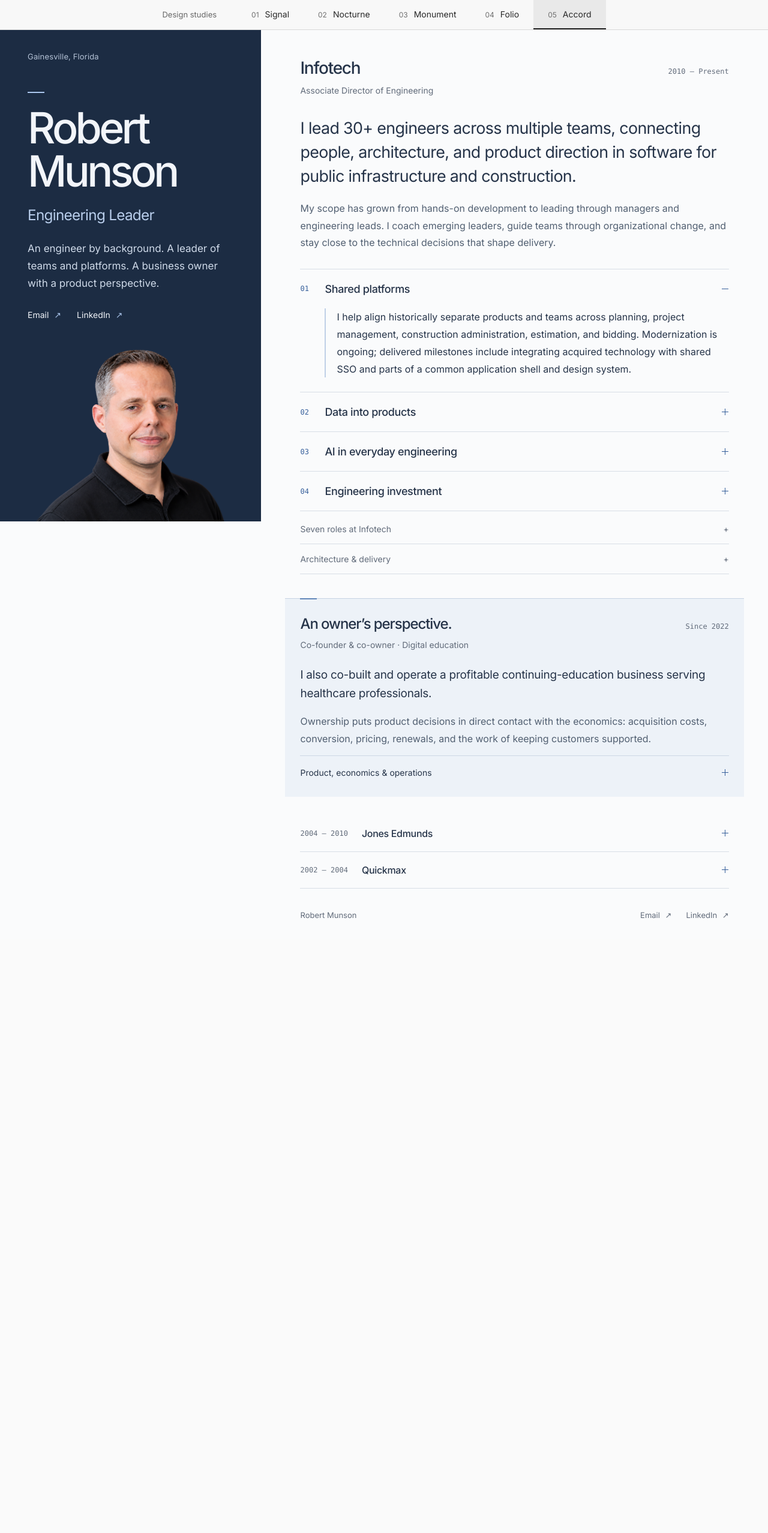
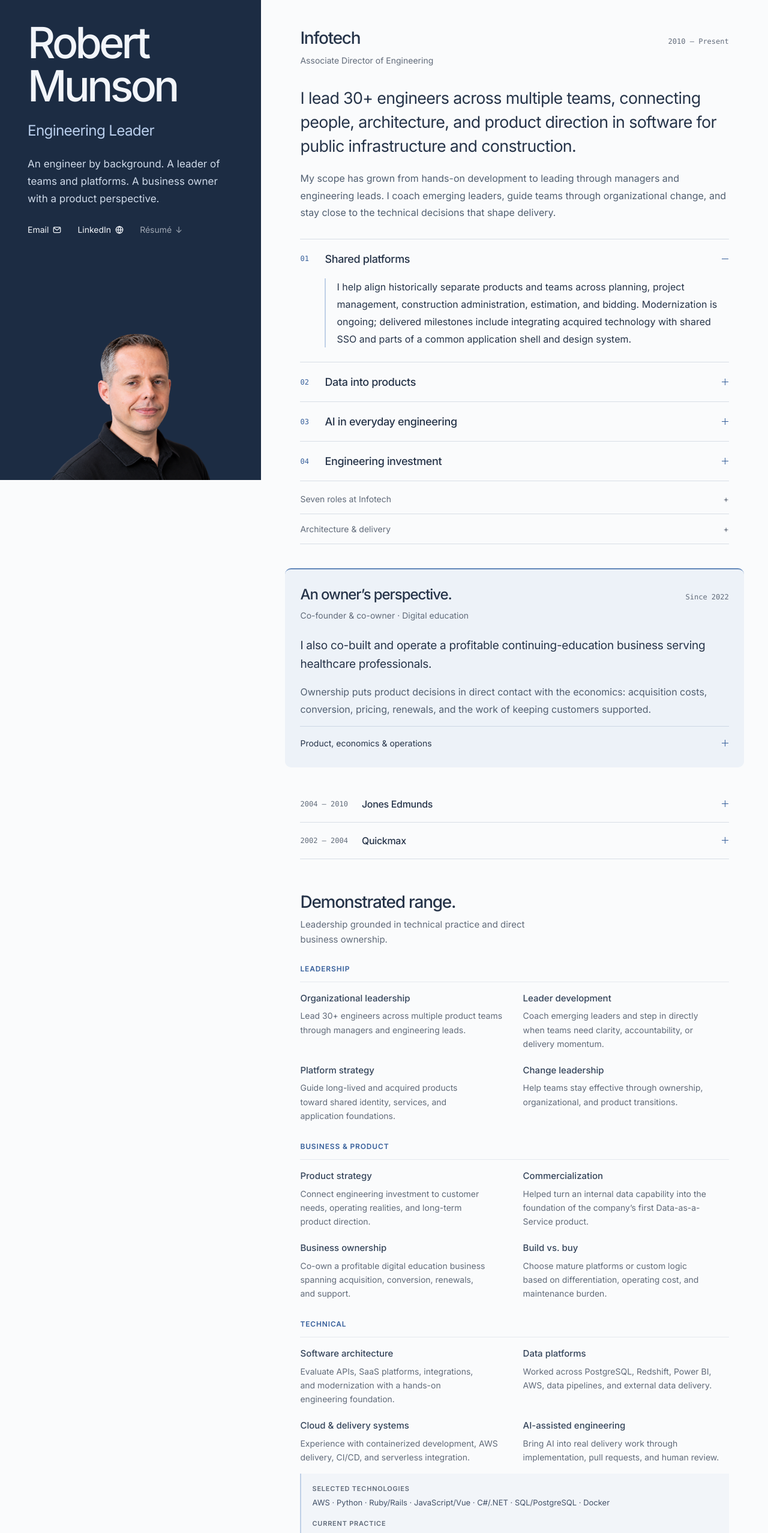
Before and after one commit to munsonrobl/munsonrobl.github.io, a Vue app: page / in a window 1280 px wide. Shown: the top 2555 px of the page at 60% size. Before the commit the page ends 1566 px from the top, so only its background shows below. Built offline with nearby package versions, Linux system fonts and the light colour scheme.

Commit message:
Promote Accord as current resume site

```diff
--- a/index.html
+++ b/index.html
@@ -4,7 +4,7 @@
     <meta charset="UTF-8" />
     <meta name="viewport" content="width=device-width, initial-scale=1.0" />
     <meta name="description" content="Robert Munson — engineering leader and business owner. A career spanning software architecture, platform modernization, team leadership, and digital education." />
-    <meta name="theme-color" content="#fdfdfc" />
+    <meta name="theme-color" content="#1c2c43" />
     <title>Robert Munson — Engineering Leader</title>
   </head>
   <body>
--- a/src/App.vue
+++ b/src/App.vue
@@ -1,46 +1,7 @@
 <script setup lang="ts">
-import { computed, onMounted, onUnmounted, ref, watch } from 'vue'
-import Signal from './designs/Signal.vue'
-import Nocturne from './designs/Nocturne.vue'
-import Monument from './designs/Monument.vue'
-import Folio from './designs/Folio.vue'
 import Accord from './designs/Accord.vue'
-
-const designs = [
-  { id: 'signal', name: 'Signal', component: Signal, color: '#244be5' },
-  { id: 'nocturne', name: 'Nocturne', component: Nocturne, color: '#211b27' },
-  { id: 'monument', name: 'Monument', component: Monument, color: '#eee9de' },
-  { id: 'folio', name: 'Folio', component: Folio, color: '#fdfdfc' },
-  { id: 'accord', name: 'Accord', component: Accord, color: '#1c2c43' },
-] as const
-type Design = typeof designs[number]['id']
-function requestedDesign(): Design {
-  const value = new URLSearchParams(window.location.search).get('design')
-  return designs.find(design => design.id === value)?.id ?? 'accord'
-}
-const selected = ref<Design>(requestedDesign())
-const active = computed(() => designs.find(design => design.id === selected.value)!)
-function syncFromLocation() { selected.value = requestedDesign() }
-onMounted(() => window.addEventListener('popstate', syncFromLocation))
-onUnmounted(() => window.removeEventListener('popstate', syncFromLocation))
-watch(selected, () => {
-  const url = new URL(window.location.href)
-  url.searchParams.set('design', selected.value)
-  url.searchParams.delete('style')
-  url.hash = ''
-  window.history.replaceState({}, '', url)
-  window.scrollTo({ top: 0, behavior: 'instant' })
-})
-watch(active, design => {
-  document.title = `Robert Munson — ${design.name}`
-  document.querySelector('meta[name="theme-color"]')?.setAttribute('content', design.color)
-}, { immediate: true })
 </script>
 <template>
   <a class="skip-link" href="#main-content">Skip to career</a>
-  <nav class="design-picker" aria-label="Compare designs">
-    <span>Design studies</span>
-    <button v-for="(design, index) in designs" :key="design.id" type="button" :aria-pressed="selected === design.id" @click="selected = design.id"><span class="picker-number">0{{ index + 1 }}</span>{{ design.name }}</button>
-  </nav>
-  <component :is="active.component" :key="selected" />
+  <Accord />
 </template>
--- /dev/null
+++ b/src/components/AccordCapabilities.vue
@@ -0,0 +1,35 @@
+<script setup lang="ts">
+import { capabilityGroups, currentPractice, selectedTechnologies } from '../data/capabilities'
+</script>
+
+<template>
+  <section class="accord-capabilities" aria-labelledby="accord-capabilities-heading">
+    <header class="accord-capabilities-heading">
+      <h2 id="accord-capabilities-heading">Demonstrated range.</h2>
+      <p>Leadership grounded in technical practice and direct business ownership.</p>
+    </header>
+
+    <div class="accord-capability-grid">
+      <article v-for="group in capabilityGroups" :key="group.title" class="accord-capability-group">
+        <h3>{{ group.title }}</h3>
+        <div class="accord-capability-items">
+          <div v-for="item in group.items" :key="item.name" class="accord-capability-item">
+            <h4>{{ item.name }}</h4>
+            <p>{{ item.proof }}</p>
+          </div>
+        </div>
+      </article>
+    </div>
+
+    <div class="accord-technology-record">
+      <div>
+        <h3>Selected technologies</h3>
+        <p>{{ selectedTechnologies.join(' · ') }}</p>
+      </div>
+      <div>
+        <h3>Current practice</h3>
+        <p>{{ currentPractice.join(' · ') }}</p>
+      </div>
+    </div>
+  </section>
+</template>
--- a/src/components/CapabilitiesSection.vue
+++ b/src/components/CapabilitiesSection.vue
@@ -14,7 +14,7 @@ import { capabilityGroups, selectedTechnologies } from '../data/capabilities'
       <article v-for="group in capabilityGroups" :key="group.title" class="capability-card">
         <h3>{{ group.title }}</h3>
         <ul>
-          <li v-for="item in group.items" :key="item">{{ item }}</li>
+          <li v-for="item in group.items" :key="item.name">{{ item.name }}</li>
         </ul>
       </article>
     </div>
--- /dev/null
+++ b/src/components/ContactIcon.vue
@@ -0,0 +1,14 @@
+<script setup lang="ts">
+defineProps<{ type: 'email' | 'website' }>()
+</script>
+
+<template>
+  <svg v-if="type === 'email'" class="contact-icon" viewBox="0 0 16 16" aria-hidden="true" fill="none">
+    <rect x="2.25" y="3.5" width="11.5" height="9" rx="1.5" stroke="currentColor" stroke-width="1.25" />
+    <path d="m3.25 5 4.75 3.75L12.75 5" stroke="currentColor" stroke-width="1.25" stroke-linecap="round" stroke-linejoin="round" />
+  </svg>
+  <svg v-else class="contact-icon" viewBox="0 0 16 16" aria-hidden="true" fill="none">
+    <circle cx="8" cy="8" r="5.75" stroke="currentColor" stroke-width="1.25" />
+    <path d="M2.5 8h11M8 2.25c1.45 1.55 2.2 3.46 2.2 5.75S9.45 12.2 8 13.75C6.55 12.2 5.8 10.29 5.8 8S6.55 3.8 8 2.25Z" stroke="currentColor" stroke-width="1.25" stroke-linecap="round" stroke-linejoin="round" />
+  </svg>
+</template>
--- a/src/components/SiteFooter.vue
+++ b/src/components/SiteFooter.vue
@@ -1,6 +1,7 @@
 <script setup lang="ts">
 import { externalLinks } from '../data/links'
 import ArrowIcon from './ArrowIcon.vue'
+import ContactIcon from './ContactIcon.vue'
 </script>
 
 <template>
@@ -11,8 +12,8 @@ import ArrowIcon from './ArrowIcon.vue'
           <h2 id="contact-heading">Contact</h2>
         </div>
       <div class="contact-links">
-        <a :href="externalLinks.linkedin" target="_blank" rel="noreferrer">LinkedIn <ArrowIcon /></a>
-        <a :href="externalLinks.email">robmunson@gmail.com <ArrowIcon /></a>
+        <a :href="externalLinks.linkedin" target="_blank" rel="noreferrer">LinkedIn <ContactIcon type="website" /></a>
+        <a :href="externalLinks.email">robmunson@gmail.com <ContactIcon type="email" /></a>
         <a v-if="externalLinks.resumeUrl" :href="externalLinks.resumeUrl" download>Download résumé <ArrowIcon /></a>
         <span v-else class="resume-placeholder" role="link" aria-disabled="true">Download résumé <span class="resume-status">Coming soon</span></span>
       </div>
--- a/src/data/capabilities.ts
+++ b/src/data/capabilities.ts
@@ -2,40 +2,64 @@ export const capabilityGroups = [
   {
     title: 'Leadership',
     items: [
-      'Engineering Strategy',
-      'Organizational Leadership',
-      'Leader Development',
-      'Platform Strategy',
-      'Product Delivery',
-      'Resource Planning',
-      'Technical Governance',
-      'Change Leadership',
+      {
+        name: 'Organizational leadership',
+        proof: 'Lead 30+ engineers across multiple product teams through managers and engineering leads.',
+      },
+      {
+        name: 'Leader development',
+        proof: 'Coach emerging leaders and step in directly when teams need clarity, accountability, or delivery momentum.',
+      },
+      {
+        name: 'Platform strategy',
+        proof: 'Guide long-lived and acquired products toward shared identity, services, and application foundations.',
+      },
+      {
+        name: 'Change leadership',
+        proof: 'Help teams stay effective through ownership, organizational, and product transitions.',
+      },
     ],
   },
   {
     title: 'Business & Product',
     items: [
-      'Product Strategy',
-      'Commercialization',
-      'Go-to-Market',
-      'Customer Experience',
-      'P&L Management',
-      'Private Equity',
-      'Technical Due Diligence',
-      'Build vs. Buy',
+      {
+        name: 'Product strategy',
+        proof: 'Connect engineering investment to customer needs, operating realities, and long-term product direction.',
+      },
+      {
+        name: 'Commercialization',
+        proof: 'Helped turn an internal data capability into the foundation of the company\u2019s first Data-as-a-Service product.',
+      },
+      {
+        name: 'Business ownership',
+        proof: 'Co-own a profitable digital education business spanning acquisition, conversion, renewals, and support.',
+      },
+      {
+        name: 'Build vs. buy',
+        proof: 'Choose mature platforms or custom logic based on differentiation, operating cost, and maintenance burden.',
+      },
     ],
   },
   {
     title: 'Technical',
     items: [
-      'Software Architecture',
-      'Platform Engineering',
-      'Cloud Architecture',
-      'Data Platforms',
-      'APIs & Integrations',
-      'DevOps / CI/CD',
-      'AI-Assisted Engineering',
-      'Agentic Development',
+      {
+        name: 'Software architecture',
+        proof: 'Evaluate APIs, SaaS platforms, integrations, and modernization with a hands-on engineering foundation.',
+      },
+      {
+        name: 'Data platforms',
+        proof: 'Worked across PostgreSQL, Redshift, Power BI, AWS, data pipelines, and external data delivery.',
+      },
+      {
+        name: 'Cloud & delivery systems',
+        proof: 'Experience with containerized development, AWS delivery, CI/CD, and serverless integration.',
+      },
+      {
+        name: 'AI-assisted engineering',
+        proof: 'Bring AI into real delivery work through implementation, pull requests, and human review.',
+      },
     ],
   },
 ] as const
@@ -48,6 +72,10 @@ export const selectedTechnologies = [
   'C#/.NET',
   'SQL/PostgreSQL',
   'Docker',
+] as const
+
+export const currentPractice = [
+  'GitHub Copilot',
   'Cursor',
   'Claude',
   'Codex',
--- a/src/designs/Accord.vue
+++ b/src/designs/Accord.vue
@@ -3,6 +3,7 @@ import { story } from '../data/story'
 import { experience } from '../data/experience'
 import ContactLinks from './ContactLinks.vue'
 import CareerRecord from './CareerRecord.vue'
+import AccordCapabilities from '../components/AccordCapabilities.vue'
 
 const headshot = new URL('../../assets/img/headshot-transparent.png', import.meta.url).href
 </script>
@@ -10,15 +11,16 @@ const headshot = new URL('../../assets/img/headshot-transparent.png', import.met
 <template>
   <div class="accord design-surface">
     <header class="accord-identity">
-      <span class="accord-location">Gainesville, Florida</span>
       <div class="accord-name">
         <h1>Robert<br />Munson</h1>
         <p>Engineering Leader</p>
       </div>
       <p class="accord-intro">{{ story.intro }}</p>
-      <ContactLinks />
-      <div class="accord-portrait">
-        <img :src="headshot" alt="Robert Munson" width="1303" height="1207" fetchpriority="high" />
+      <div class="accord-profile">
+        <div class="accord-portrait">
+          <img :src="headshot" alt="Robert Munson" width="1303" height="1207" fetchpriority="high" />
+        </div>
+        <ContactLinks />
       </div>
     </header>
 
@@ -79,6 +81,8 @@ const headshot = new URL('../../assets/img/headshot-transparent.png', import.met
         </details>
       </div>
 
+      <AccordCapabilities />
+
       <footer><span>Robert Munson</span><ContactLinks /></footer>
     </main>
   </div>
--- a/src/designs/ContactLinks.vue
+++ b/src/designs/ContactLinks.vue
@@ -1,10 +1,12 @@
 <script setup lang="ts">
 import { externalLinks } from '../data/links'
+import ContactIcon from '../components/ContactIcon.vue'
 </script>
 <template>
   <nav class="contact-links" aria-label="Contact">
-    <a :href="externalLinks.email">Email <span aria-hidden="true">↗</span></a>
-    <a :href="externalLinks.linkedin" target="_blank" rel="noreferrer">LinkedIn <span aria-hidden="true">↗</span></a>
+    <a :href="externalLinks.email">Email <ContactIcon type="email" /></a>
+    <a :href="externalLinks.linkedin" target="_blank" rel="noreferrer">LinkedIn <ContactIcon type="website" /></a>
     <a v-if="externalLinks.resumeUrl" :href="externalLinks.resumeUrl" download>Résumé ↓</a>
+    <span v-else class="resume-link-placeholder" role="link" aria-disabled="true" aria-label="Résumé download coming soon">Résumé <span aria-hidden="true">↓</span></span>
   </nav>
 </template>
--- a/src/designs/accord.css
+++ b/src/designs/accord.css
@@ -5,33 +5,33 @@
   --accent: #365f9b;
   display: grid;
   grid-template-columns: minmax(310px, 34%) minmax(0, 1fr);
-  min-height: calc(100svh - 50px);
+  min-height: 100svh;
   color: #263449;
   background: #fafbfc;
   font-family: "Avenir Next", Avenir, Inter, sans-serif;
 }
 .accord-identity {
   position: sticky;
-  top: 50px;
+  top: 0;
   align-self: start;
   display: flex;
   flex-direction: column;
-  min-height: calc(100svh - 50px);
+  min-height: 100svh;
   padding: 35px clamp(28px, 3.6vw, 65px) 0;
   color: #f2f5fa;
   background: #1c2c43;
   overflow: hidden;
 }
-.accord-location { color: #b4c2d6; font-size: .8125rem; letter-spacing: .01em; }
-.accord-name { margin-top: clamp(36px, 6vh, 64px); }
-.accord-name::before { content: ''; display: block; width: 28px; height: 2px; margin-bottom: 22px; background: #abc6ed; }
+.accord-name { margin-top: 0; }
 .accord h1 { font-size: clamp(3.375rem, 5.6vw, 5.5rem); line-height: 1.01; letter-spacing: -.065em; font-weight: 500; }
 .accord-name > p { margin: 20px 0 0; font-size: clamp(1.25rem, 1.9vw, 1.625rem); letter-spacing: -.03em; line-height: 1.4; color: #b9ceec; }
 .accord-intro { max-width: 330px; margin: 25px 0 19px; color: #cfdae9; font-size: 1.0625rem; line-height: 1.7; }
+.accord-profile { display: contents; }
 .accord-identity .contact-links { font-size: .875rem; gap: 26px; }
+.accord-profile .contact-links { order: 1; }
 .accord-identity .contact-links a span { color: #a8c3e9; }
-.accord-portrait { margin: auto -10px 0; padding-top: 30px; }
-.accord-portrait img { display: block; width: min(100%, 320px); height: auto; margin-inline: auto; }
+.accord-portrait { order: 2; margin: auto -10px 0; padding-top: 30px; }
+.accord-portrait img { display: block; width: min(85%, 272px); height: auto; margin-inline: auto; }
 .accord-content { width: 100%; max-width: 1020px; padding: 46px clamp(30px, 5.1vw, 86px) 22px; }
 .accord-company { display: flex; align-items: baseline; justify-content: space-between; gap: 15px; }
 .accord-company h2 { font-size: 1.75rem; font-weight: 500; line-height: 1.25; letter-spacing: -.045em; }
@@ -60,20 +60,33 @@
 .accord .career-record summary { font-size: .875rem; padding-block: 14px; color: var(--muted); }
 .accord .career-record summary:hover { color: var(--accent); }
 .accord .career-record .expanded-copy { padding-top: 5px; }
-.accord-business { position: relative; margin: 40px -25px 31px; padding: 27px 25px 12px; background: #edf2f8; border-top: 1px solid #c6d2e2; }
-.accord-business::before { position: absolute; content: ''; width: 28px; height: 2px; background: #6287b9; top: -1px; left: 25px; }
+.accord-business { margin: 40px -25px 31px; padding: 27px 25px 12px; background: #edf2f8; border-top: 2px solid #6287b9; border-radius: 10px; }
 .accord-business .accord-company h2 { font-size: 1.5rem; }
 .accord-business-lead { margin: 22px 0 16px; font-size: 1.1875rem; line-height: 1.65; letter-spacing: -.015em; }
 .accord-business > p:not(.accord-role):not(.accord-business-lead) { color: #515f71; margin-bottom: 14px; }
 .accord-business details { border-top: 1px solid #cdd7e4; }
 .accord-business summary { font-size: .875rem; line-height: 1.7; padding-block: 16px; }
 .accord-business-detail { padding-top: 4px; }
+.accord-capabilities { margin: 54px 0 38px; }
+.accord-capabilities-heading { margin-bottom: 27px; }
+.accord-capabilities-heading h2 { font-size: 1.75rem; font-weight: 500; line-height: 1.25; letter-spacing: -.045em; }
+.accord-capabilities-heading > p { max-width: 520px; margin: 8px 0 0; color: var(--muted); font-size: .9375rem; line-height: 1.65; }
+.accord-capability-grid { display: grid; grid-template-columns: 1fr; gap: 31px; }
+.accord-capability-group { padding: 0; }
+.accord-capability-group > h3 { margin-bottom: 12px; color: var(--accent); font-size: .75rem; font-weight: 600; line-height: 1.5; letter-spacing: .07em; text-transform: uppercase; }
+.accord-capability-items { display: grid; grid-template-columns: repeat(2, minmax(0, 1fr)); gap: 22px 28px; border-top: 1px solid #e5e9ef; padding-top: 16px; }
+.accord-capability-item { padding: 0; }
+.accord-capability-item h4 { margin: 0 0 7px; color: #34445a; font-size: .9375rem; font-weight: 500; line-height: 1.45; }
+.accord-capability-item p { margin: 0; color: var(--muted); font-size: .875rem; line-height: 1.65; }
+.accord-technology-record { display: grid; grid-template-columns: 1fr; gap: 15px; margin-top: 16px; padding: 17px 18px; border-left: 2px solid #bfd0e7; background: #f2f5f9; }
+.accord-technology-record h3 { margin-bottom: 5px; color: var(--muted); font-size: .6875rem; font-weight: 600; line-height: 1.5; letter-spacing: .07em; text-transform: uppercase; }
+.accord-technology-record p { margin: 0; color: #435269; font-size: .8125rem; line-height: 1.65; }
 .accord-earlier > details { border-bottom: 1px solid var(--line); }
 .accord-earlier summary { align-items: center; gap: 23px; padding-block: 18px; }
 .accord-earlier h2 { font-size: 1rem; font-weight: 500; letter-spacing: -.02em; }
 .accord-earlier-detail { padding-top: 2px; }
 .accord-earlier-detail .accord-role { margin-bottom: 12px; }
-.accord-content footer { align-items: center; gap: 15px; margin-top: 27px; color: var(--muted); }
+.accord-content footer { align-items: center; gap: 15px; margin-top: 64px; color: var(--muted); }
 .accord-content footer > span { font-size: .8125rem; }
 .accord-content footer .contact-links { font-size: .8125rem; }
 
@@ -88,26 +101,31 @@
   .accord-identity { padding-inline: 28px; }
   .accord-company { flex-wrap: wrap; gap: 6px 12px; }
   .accord-business { margin-inline: -14px; padding-inline: 14px; }
-  .accord-business::before { left: 14px; }
 }
 @media (max-width: 740px) {
   .accord { display: block; }
   .accord-identity { position: relative; top: auto; min-height: 0; padding: 25px 24px 27px; }
-  .accord-name { margin-top: 28px; }
-  .accord-name::before { margin-bottom: 18px; }
   .accord h1 { font-size: clamp(3.15rem, 9vw, 4.5rem); }
   .accord-name > p { font-size: 1.25rem; margin-top: 15px; }
   .accord-intro { max-width: 100%; margin: 23px 0 14px; }
   .accord-name { padding-right: 110px; }
-  .accord-portrait { position: absolute; top: 66px; right: 16px; width: 135px; padding: 0; margin: 0; }
-  .accord-portrait img { width: 100%; }
+  .accord-profile { position: absolute; top: 38px; right: 16px; display: flex; width: 170px; flex-direction: column; align-items: center; }
+  .accord-profile .contact-links { order: 1; flex-direction: row; flex-wrap: nowrap; gap: 8px; margin-top: 6px; font-size: .75rem; white-space: nowrap; }
+  .accord-profile .contact-links a { padding-block: 3px; }
+  .accord-portrait { order: 0; width: 115px; aspect-ratio: 1; padding: 0; margin: 0; overflow: hidden; border: 2px solid #a8c3e9; border-radius: 50%; background: #223754; }
+  .accord-portrait img { width: 88%; height: 88%; margin: 9% auto 0; object-fit: contain; object-position: center bottom; }
   .accord-content { padding: 30px 24px 22px; }
   .accord-lead { font-size: 1.375rem; margin-top: 24px; }
   .accord-index summary { gap: 12px; }
   .accord-index h3 { font-size: 1.0625rem; }
   .accord-evidence { margin-left: 0; padding-left: 15px; }
-  .accord-business { margin: 31px -24px 19px; padding: 25px 24px 10px; }
-  .accord-business::before { left: 24px; }
+  .accord-business { margin: 31px 0 19px; padding: 25px 22px 10px; }
+  .accord-capabilities { margin: 36px 0 31px; }
+  .accord-capabilities-heading { margin-bottom: 22px; }
+  .accord-capabilities-heading h2 { font-size: 1.5rem; }
+  .accord-capability-grid { gap: 10px; }
+  .accord-capability-items { grid-template-columns: 1fr; }
+  .accord-technology-record { gap: 14px; }
   .accord-earlier summary { gap: 16px; }
   .accord-dates { font-size: .75rem; }
   .accord-content footer { flex-wrap: wrap; }
@@ -115,7 +133,9 @@
   .design-picker button { flex: 0 0 auto; white-space: nowrap; }
 }
 @media (max-width: 380px) {
-  .accord-portrait { width: 105px; right: 12px; top: 84px; }
+  .accord-profile { top: 56px; right: 8px; width: 140px; }
+  .accord-portrait { width: 89px; }
+  .accord-intro { padding-right: 98px; }
   .accord-name { padding-right: 78px; }
   .accord h1 { font-size: 2.9rem; }
   .accord-name > p { font-size: 1.125rem; }
@@ -125,7 +145,7 @@
 @media print {
   .accord { display: block; background: white; }
   .accord-identity { position: static; min-height: 0; background: white; color: #222; padding: 0; }
-  .accord-identity p, .accord-location { color: #555; }
+  .accord-identity p { color: #555; }
   .accord-portrait { display: none; }
   .accord-content { max-width: none; padding: 20px 0; }
 }
--- a/src/styles.css
+++ b/src/styles.css
@@ -17,8 +17,11 @@ h1, h2, h3 { margin: 0; font-weight: 500; }
 .muted { color: var(--muted); }
 .role { font-size: .875rem; margin-top: 8px; }
 .contact-links { display: flex; flex-wrap: wrap; align-items: center; gap: 24px; font-size: .875rem; }
-.contact-links a { padding-block: 8px; }
+.contact-links a { display: inline-flex; align-items: center; gap: 6px; padding-block: 8px; }
 .contact-links a span { margin-left: 5px; }
+.contact-links .resume-link-placeholder { display: inline-flex; align-items: center; gap: 6px; padding-block: 8px; opacity: .62; cursor: not-allowed; }
+.contact-links .resume-link-placeholder span { margin-left: 0; }
+.contact-icon { display: block; width: 1rem; height: 1rem; flex: 0 0 1rem; }
 .design-picker { min-height: 50px; position: sticky; top: 0; z-index: 20; display: flex; align-items: stretch; justify-content: center; background: #f8f8f8; color: #292929; border-bottom: 1px solid #d8d8d8; }
 .design-picker > span { align-self: center; font-size: .8125rem; color: #676767; margin-right: 34px; }
 .design-picker button { border: 0; border-bottom: 2px solid transparent; background: none; padding: 13px 24px; font-size: .875rem; }
@@ -140,7 +143,7 @@ details[open] > summary > span:last-child { transform: rotate(45deg); }
 .folio-masthead { min-height: 84px; display: flex; justify-content: space-between; align-items: center; border-bottom: 1px solid var(--line); font-size: .875rem; }
 .folio-masthead > span { color: var(--muted); }
 .folio-masthead nav { display: flex; gap: 30px; }
-.folio-masthead a { padding-block: 12px; }
+.folio-masthead a { display: inline-flex; align-items: center; gap: 6px; padding-block: 12px; }
 .folio-masthead a span { display: inline-block; margin-left: 5px; color: var(--muted); }
 .folio-introduction { display: flex; align-items: flex-start; justify-content: space-between; gap: 48px; padding-block: 61px 57px; }
 .folio h1 { font-family: "Iowan Old Style", "Palatino Linotype", "Book Antiqua", Palatino, Georgia, serif; font-weight: 400; font-size: clamp(3.75rem, 6.8vw, 6.15rem); line-height: 1.05; letter-spacing: -.055em; }
@@ -185,6 +188,7 @@ details[open] > summary > span:last-child { transform: rotate(45deg); }
 .folio-earlier-entry h2 span { margin-left: 16px; color: var(--muted); font-size: .875rem; font-weight: 400; letter-spacing: 0; }
 .folio-earlier-entry p { max-width: 790px; color: var(--muted); margin: 8px 0 0; font-size: 1rem; line-height: 1.7; }
 .folio-footer { align-items: center; margin-top: 29px; padding-block: 26px 40px; border-top: 1px solid #55554f; font-size: .875rem; }
+.folio-footer > a { display: inline-flex; align-items: center; gap: 6px; }
 .folio-footer > span { color: var(--muted); font-size: .8125rem; }
 
 @media (max-width: 1000px) {
```
Also changed, not shown: src/designs/Folio.vue (+4 -3 lines).
